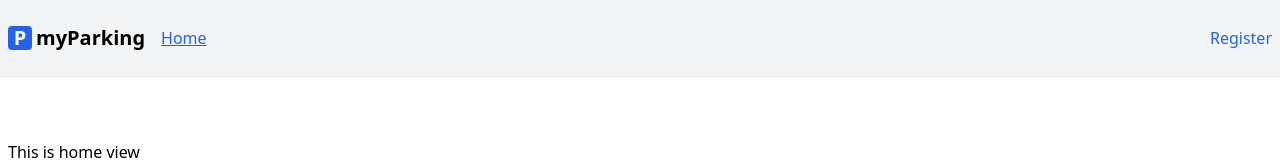
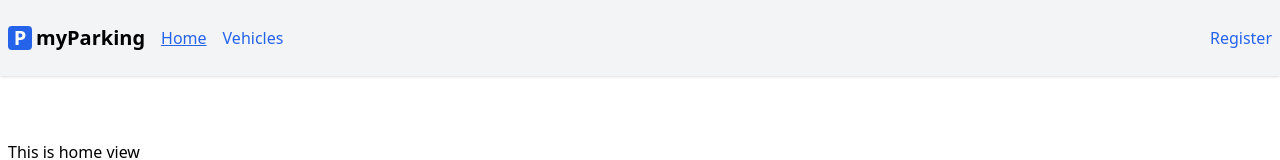
Before and after one commit to fuadmln/parking-app-react, a React (Vite) app: page / in a window 1280 px wide. Shown: the top 160 px of the page. Built offline with nearby package versions, Linux system fonts and the light colour scheme.

Commit message:
feat: vehicle page, route, link

```diff
--- a/src/App.jsx
+++ b/src/App.jsx
@@ -1,5 +1,5 @@
 import { Outlet } from 'react-router-dom'
-import NamedLink from './components/NamedLink'
+import NamedLink from '@/components/NamedLink'
 
 function App() {
   return (
@@ -19,6 +19,9 @@ function App() {
               <NamedLink name="home">
                 Home
               </NamedLink>
+              <NamedLink name="vehicles.index">
+                Vehicles
+              </NamedLink>
             </div>
             <div className="flex gap-4 items-center">
               <NamedLink name="register">
--- a/src/main.jsx
+++ b/src/main.jsx
@@ -4,6 +4,7 @@ import { BrowserRouter, Routes, Route } from 'react-router-dom'
 import App from '@/App'
 import Home from '@/views/Home'
 import Register from '@/views/auth/Register'
+import VehicleList from './views/vehicles/VehicleList'
 import '@/assets/main.css'
 import { route } from '@/routes'
 
@@ -14,6 +15,7 @@ ReactDOM.createRoot(document.getElementById('root')).render(
         <Route path={ route('home') } element={<App />}>
           <Route index element={<Home />} />
           <Route path={ route('register') } element={<Register />} />
+          <Route path={ route('vehicles.index') } element={<VehicleList />} />
         </Route>
       </Routes>
     </BrowserRouter>
--- a/src/routes/index.jsx
+++ b/src/routes/index.jsx
@@ -1,6 +1,7 @@
 const routeNames = {
   'home': '/',
   'register': 'register',
+  'vehicles.index': '/vehicles',
 }
 
 function route(name, params = {}) {
--- /dev/null
+++ b/src/views/vehicles/VehicleList.jsx
@@ -0,0 +1,5 @@
+function VehicleList(){
+  return <div>There will be vehicle list</div>
+}
+
+export default VehicleList
```
